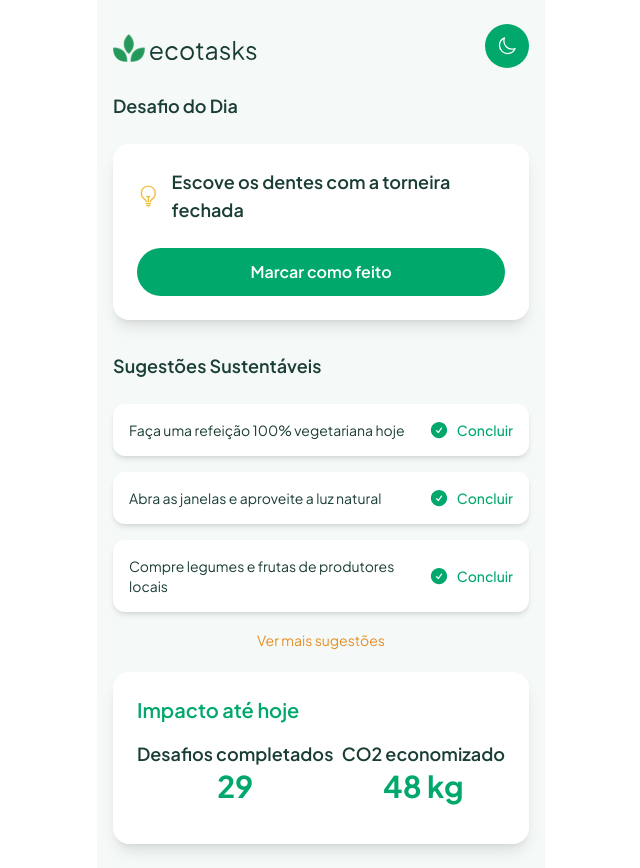
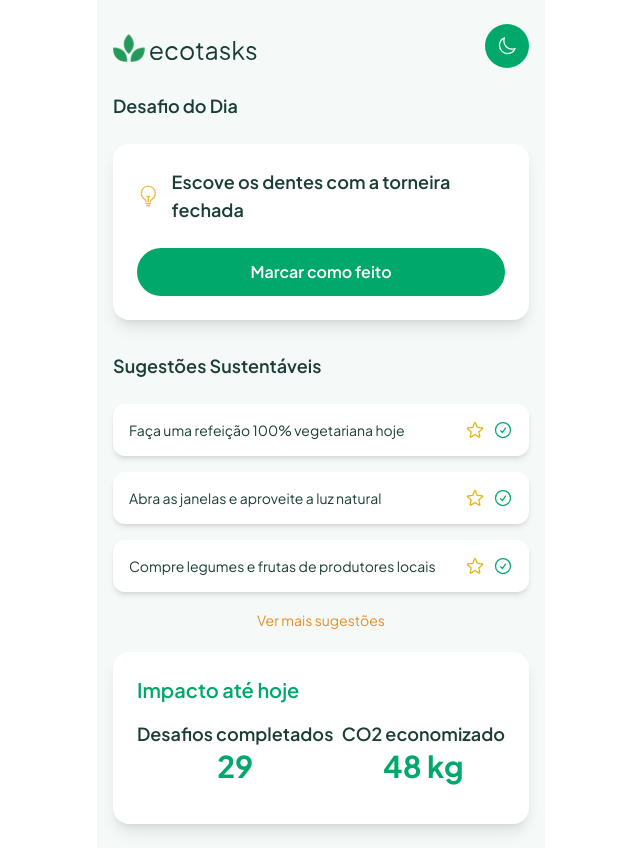
Before and after one commit to juliabacchi1/ecotasks, a React (Vite) app: page / in a window 1280 px wide. Shown: the whole page, without its empty margins (319-959 px from the left). Built offline with nearby package versions, Linux system fonts and the light colour scheme.

Commit message:
Ajustados os links, meta, favicon, title. Incluído novo componente SuggestionsItems com favorito e concluído

```diff
--- a/index.html
+++ b/index.html
@@ -2,15 +2,27 @@
 <html lang="en">
   <head>
     <meta charset="UTF-8" />
-    <link rel="icon" type="image/svg+xml" href="/logo.svg" />
+    <link rel="icon" type="image/svg+xml" href="/logo/logo.svg" />
+
     <link rel="preconnect" href="https://fonts.googleapis.com" />
     <link rel="preconnect" href="https://fonts.gstatic.com" crossorigin />
     <link
       href="https://fonts.googleapis.com/css2?family=Plus+Jakarta+Sans:ital,wght@0,200..800;1,200..800&display=swap"
       rel="stylesheet"
     />
+
     <meta name="viewport" content="width=device-width, initial-scale=1.0" />
-    <title>Vite + React</title>
+    <meta
+      name="description"
+      content="EcoTasks: um app para transformar pequenas ações sustentáveis em grandes impactos. Participe do desafio do dia!"
+    />
+    <meta
+      name="keywords"
+      content="sustentabilidade, tarefas, ecologia, desafio do dia, meio ambiente, eco, hábitos"
+    />
+    <meta name="author" content="EcoTasks" />
+
+    <title>ecotasks: Desafios sustentáveis diários</title>
   </head>
   <body>
     <div id="root"></div>
--- a/package.json
+++ b/package.json
@@ -10,6 +10,7 @@
     "preview": "vite preview"
   },
   "dependencies": {
+    "@dnd-kit/core": "^6.3.1",
     "@fontsource/inter": "^5.2.5",
     "@heroicons/react": "^2.2.0",
     "autoprefixer": "^10.4.21",
--- /dev/null
+++ b/src/components/Lists/SuggestionsItems.jsx
@@ -0,0 +1,48 @@
+import {
+  CheckCircleIcon as CheckFilled,
+  StarIcon as StarFilled,
+} from "@heroicons/react/24/solid";
+import {
+  CheckCircleIcon as CheckOutline,
+  StarIcon as StarOutline,
+} from "@heroicons/react/24/outline";
+
+export default function SuggestionsItems({
+  sugestao,
+  isCompleted,
+  isFavorite,
+  onComplete,
+  onToggleFavorite,
+}) {
+  return (
+    <div className="bg-white dark:bg-[#2A2A2A] p-4 rounded-xl shadow-md flex justify-between items-center">
+      <p className="text-sm text-[#1A3D36] dark:text-[#E5E5E5]">{sugestao}</p>
+      <div className="flex gap-2 items-center">
+        <button
+          onClick={onToggleFavorite}
+          aria-label="Favoritar sugestão"
+          className="text-yellow-500 hover:text-yellow-400 transition duration-400"
+        >
+          {isFavorite ? (
+            <StarFilled className="h-5 w-5" />
+          ) : (
+            <StarOutline className="h-5 w-5" />
+          )}
+        </button>
+
+        <button
+          onClick={() => onComplete(sugestao)}
+          disabled={isCompleted}
+          aria-label="Concluir sugestão"
+          className="text-[#00A86B] hover:text-[#007A50] transition duration-400"
+        >
+          {isCompleted ? (
+            <CheckFilled className="h-5 w-5" />
+          ) : (
+            <CheckOutline className="h-5 w-5" />
+          )}
+        </button>
+      </div>
+    </div>
+  );
+}
--- a/src/components/Lists/SuggestionsSection.jsx
+++ b/src/components/Lists/SuggestionsSection.jsx
@@ -1,8 +1,9 @@
 import { useState } from "react";
-import { CheckCircleIcon } from "@heroicons/react/24/solid";
+import SuggestionsItems from "./SuggestionsItems";
 
 export default function SuggestionsSection({ sugestoes, desafioDoDia }) {
   const [completedSuggestions, setCompletedSuggestions] = useState([]);
+  const [favoriteSuggestions, setFavoriteSuggestions] = useState([]);
 
   const sugestoesFiltradas = sugestoes.filter(
     (sugestao) => sugestao !== desafioDoDia
@@ -15,32 +16,30 @@ export default function SuggestionsSection({ sugestoes, desafioDoDia }) {
     }
   };
 
+  const toggleFavorite = (sugestao) => {
+    if (favoriteSuggestions.includes(sugestao)) {
+      setFavoriteSuggestions(
+        favoriteSuggestions.filter((fav) => fav !== sugestao)
+      );
+    } else {
+      setFavoriteSuggestions([...favoriteSuggestions, sugestao]);
+    }
+  };
+
   return (
     <section className="mt-8">
       <h3 className="text-lg font-semibold mb-6">Sugestões Sustentáveis</h3>
 
       <div className="space-y-4">
         {sugestoesParaExibir.map((sugestao, index) => (
-          <div
+          <SuggestionsItems
             key={index}
-            className="bg-white dark:bg-[#2A2A2A] p-4 rounded-xl shadow-md flex justify-between items-center"
-          >
-            <p className="text-sm text-[#1A3D36] dark:text-[#E5E5E5]">
-              {sugestao}
-            </p>
-            <button
-              onClick={() => handleCompleteSuggestion(sugestao)}
-              disabled={completedSuggestions.includes(sugestao)}
-              className={`flex items-center gap-2 text-sm font-medium transition duration-300 ${
-                completedSuggestions.includes(sugestao)
-                  ? "cursor-not-allowed text-[#6EE7B7]"
-                  : "text-[#00A86B] hover:text-[#007A50]"
-              }`}
-            >
-              <CheckCircleIcon className="h-5 w-5" />
-              {completedSuggestions.includes(sugestao) ? "Feito!" : "Concluir"}
-            </button>
-          </div>
+            sugestao={sugestao}
+            isCompleted={completedSuggestions.includes(sugestao)}
+            isFavorite={favoriteSuggestions.includes(sugestao)}
+            onComplete={handleCompleteSuggestion}
+            onToggleFavorite={() => toggleFavorite(sugestao)}
+          />
         ))}
       </div>
 
```
Also changed, not shown: public/logo.svg (added), 1 other file (tests, documents, lock files or other folders).
